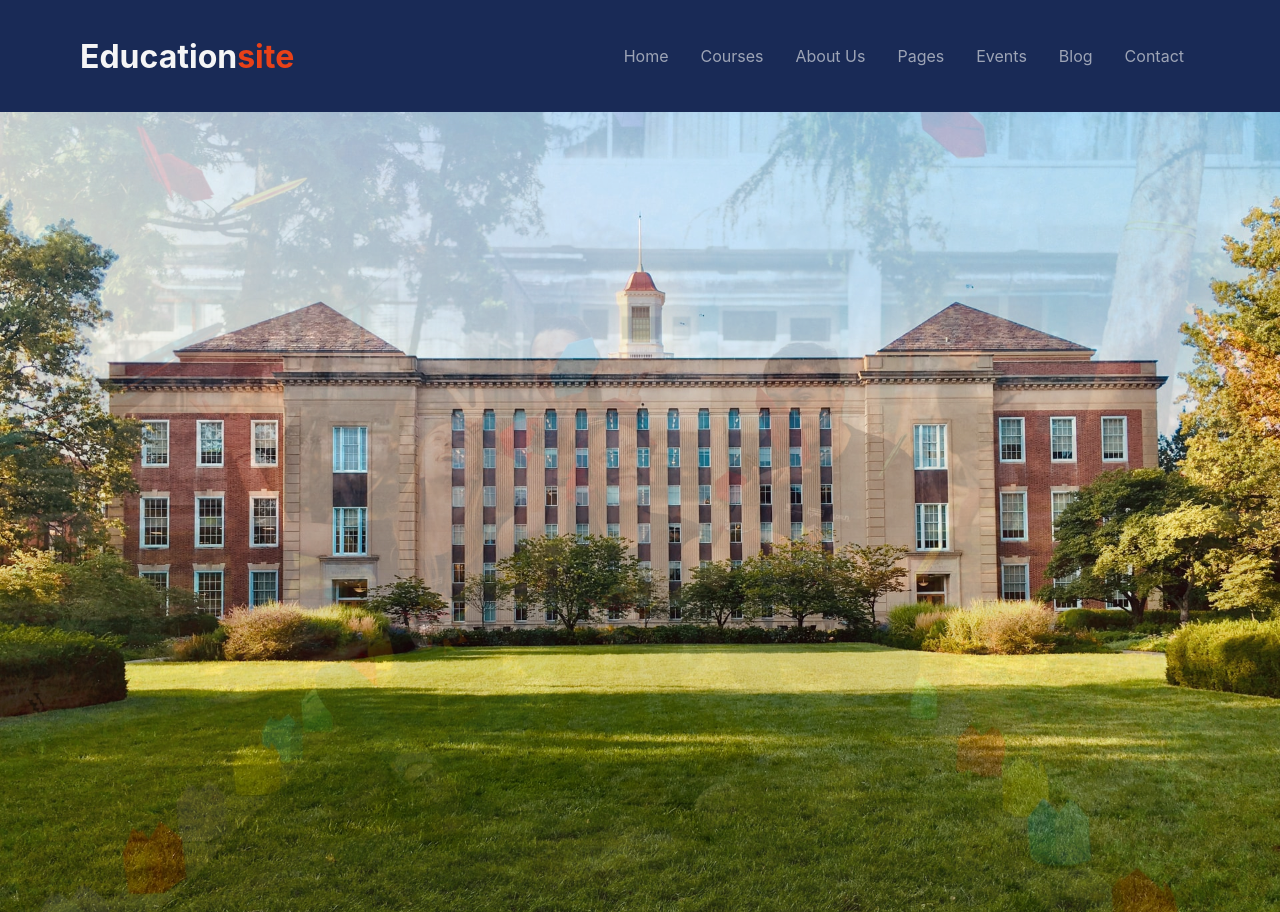
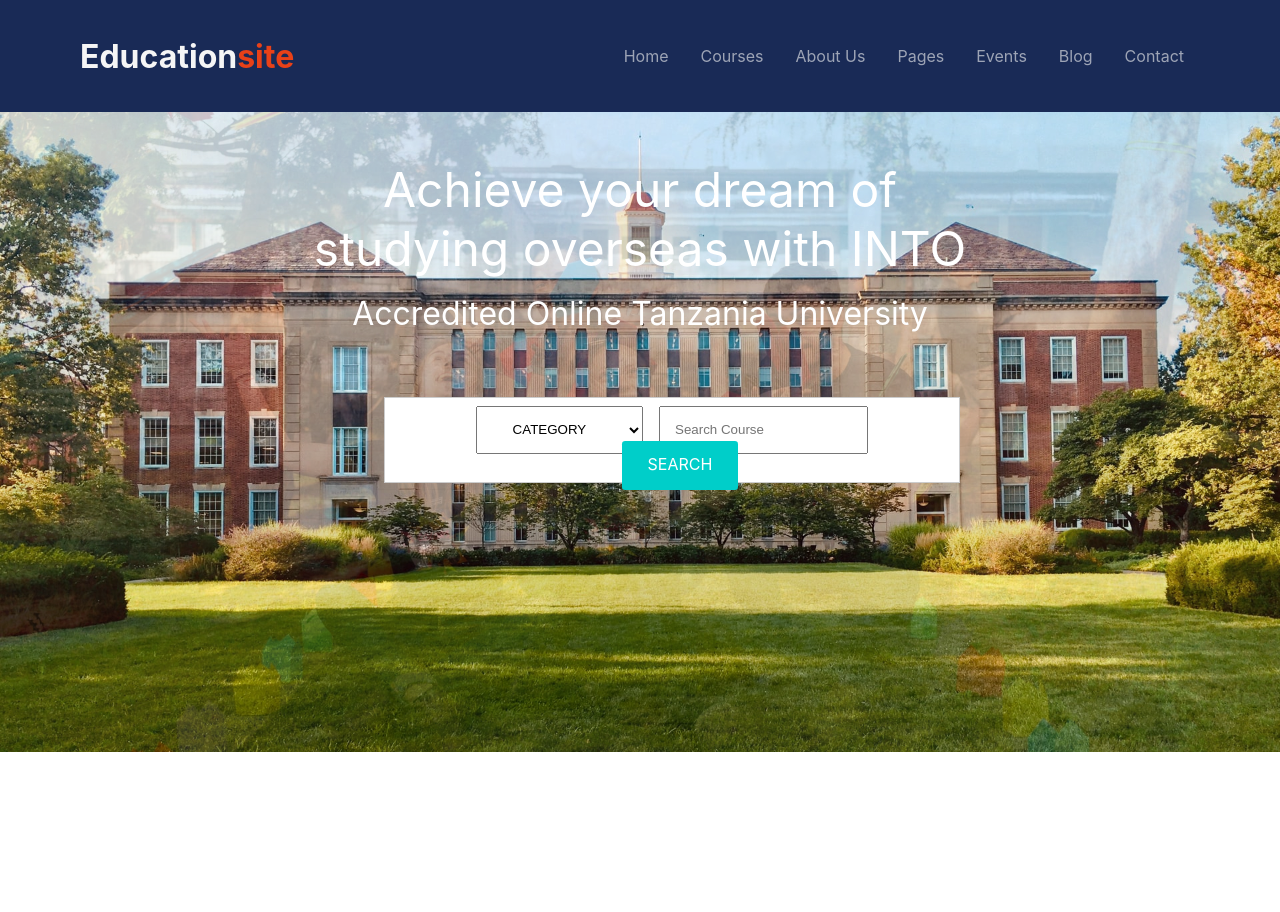
Before and after one commit to mchomvus4/education, a React (Create React App) app: page / in a window 1280 px wide. After the commit the page ends 800 px from the top, so only its background shows below. Built offline with nearby package versions, Linux system fonts and the light colour scheme.

Commit message:
files updated

```diff
--- a/src/components/Section/Home.css
+++ b/src/components/Section/Home.css
@@ -1,6 +1,6 @@
 
 .container{
-    height: 100vh;
+    height: 80vh;
     width: 100%;
     background-image: url(../../images/header_img1.jpg);
     background-size: cover;
@@ -30,3 +30,49 @@
         }
 
 }
+
+.achieve{
+    font-size: 3rem;
+    color: #fff;
+
+}
+.accredited{
+    font-size: 2rem;
+    color: #fff;
+}
+.achieve{
+    text-align: center;
+    padding-top: 3rem;
+}
+.accredited{
+    text-align: center;
+    padding-top: 1rem;
+}
+.header_form{
+    border: 1px solid #ccc;
+    width: 36rem;
+    padding: 0.5rem 2rem;
+    background: #fff;
+    margin-left: 30%;
+    margin-top: 4rem;
+    text-align: center;
+}
+select{
+    padding: 0.9rem 2rem;
+}
+input{
+     padding: 0.9rem;
+     margin-left: 1rem;
+}
+.btn{
+    padding: 1rem 1.6rem;
+    margin-left: 1rem;
+
+}
+.btn{
+    background: #00cec9;
+    text-decoration: none;
+    padding-top: 0.8rem;
+    color: #fff;
+    border-radius: 0.2rem;
+}
--- a/src/components/Section/Home.jsx
+++ b/src/components/Section/Home.jsx
@@ -3,7 +3,27 @@ import './Home.css';
 function Home() {
     return (
         <section className="container">
+            <div className="flex_container">
+                <div className="header_word">
+                    <p className="achieve">Achieve your dream of<br/> studying overseas with INTO </p>
+                    <p className="accredited">Accredited Online Tanzania University</p>
+                </div>
 
+                <div className="header_form">
+                    <form className="form_group">
+                        <select>
+                            <option value="selected">CATEGORY</option>
+                            <option value="">BachEnd</option>
+                            <option value="">FrontEnd</option>
+                            <option value="">IT & Software</option>
+                            <option value="">Photography</option>
+                            <option value="">Technology</option>
+                        </select>
+                        <input type="text" name="" placeholder="Search Course" />
+                        <a className="btn" href="">SEARCH</a>
+                    </form>
+                </div>
+         </div>
        </section>
     )
 }
```
